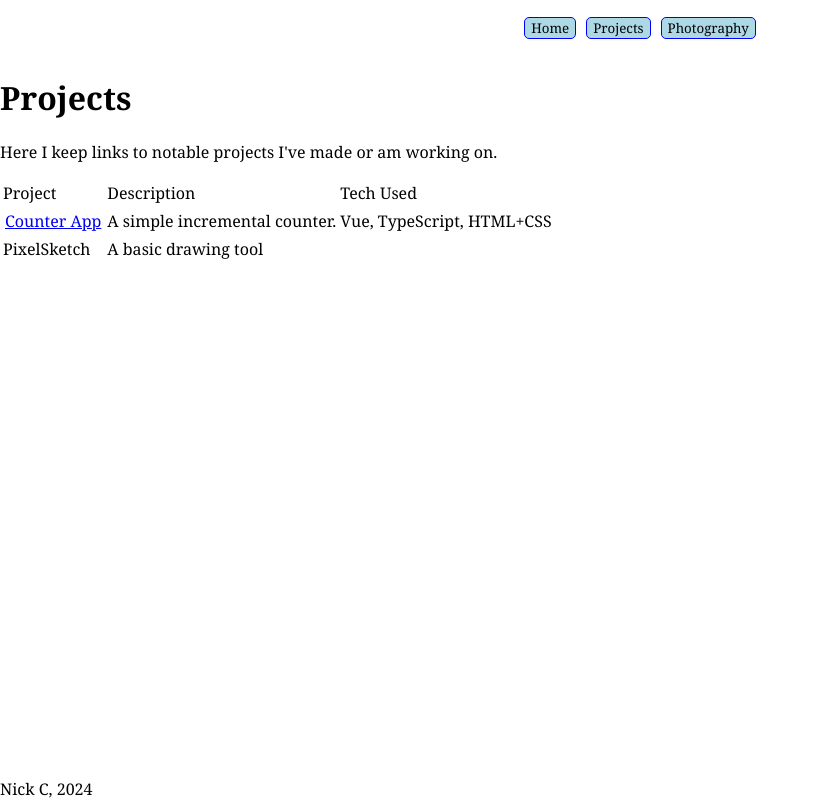
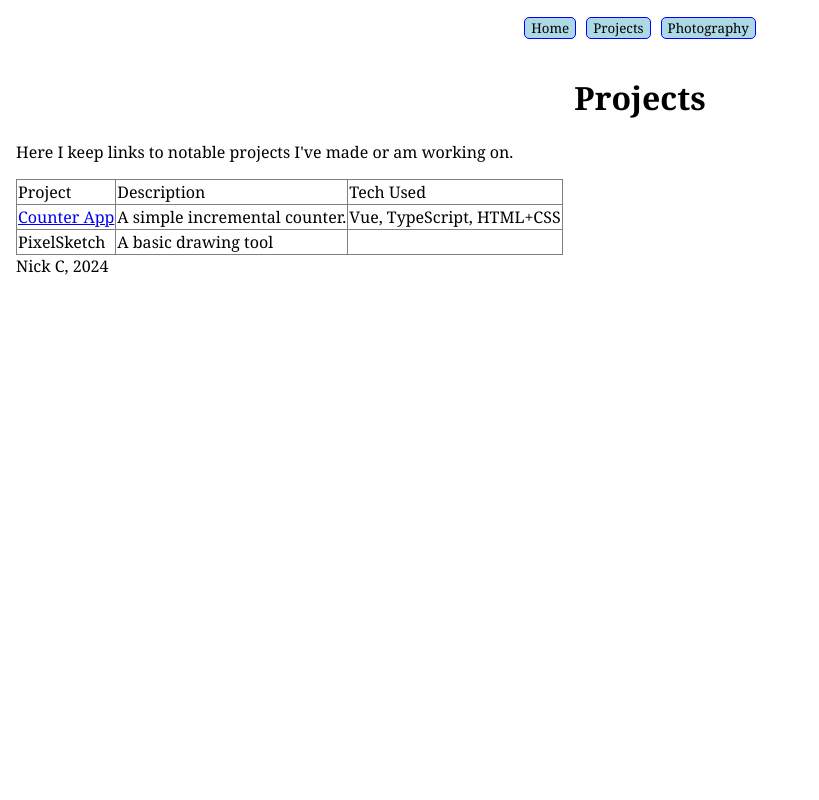
Before and after one commit to solo-nko/homepage, a Vue app: page /projects in a window 1280 px wide. Shown: the whole page, without its empty margins (0-819 px from the left). Built offline with nearby package versions, Linux system fonts and the light colour scheme.

Commit message:
Adjust CSS

```diff
--- a/src/App.vue
+++ b/src/App.vue
@@ -1,9 +1,9 @@
 <template>
 	<div id="app-container">
-		<header>
-			<TheNavigation></TheNavigation>
-		</header>
-		<RouterView id="router-view"/>
+		<header><TheNavigation></TheNavigation></header>
+		<main id="router-view">
+			<RouterView />
+		</main>
 		<TheFooter></TheFooter>
 	</div>
 </template>
@@ -21,16 +21,20 @@ export default {
 </script>
 
 <style>
-
 #app-container {
+	margin: 0 1rem;
 	display: flex;
 	flex-direction: column;
-	height: 100vh;
+	/* height: 100vh; */
 }
 
 #router-view {
 	flex-grow: 1;
 }
 
-
+td,
+table {
+	border: 1px gray solid;
+	border-collapse: collapse;
+}
 </style>
--- a/src/assets/main.css
+++ b/src/assets/main.css
@@ -1,14 +1,18 @@
 :root {
 	/* Color theme variables */
-	--backgroundColorDarkTheme: #1D4575;
-	--textColorDarkTheme: #FEFDFD;
-	--buttonColorDarkTheme: #337DD6;
+	--backgroundColorDarkTheme: #1d4575;
+	--textColorDarkTheme: #fefdfd;
+	--buttonColorDarkTheme: #337dd6;
 }
 
 * {
-	font-family: Cambria, Cochin, Georgia, Times, 'Times New Roman', serif
+	font-family: Cambria, Cochin, Georgia, Times, "Times New Roman", serif;
 }
 
 body {
 	margin: 0;
 }
+
+h1 {
+	text-align: center;
+}
--- a/src/views/HomeView.vue
+++ b/src/views/HomeView.vue
@@ -1,5 +1,3 @@
 <template>
-	<main>
 		<h1>Home</h1>
-	</main>
 </template>
--- a/src/views/PhotosView.vue
+++ b/src/views/PhotosView.vue
@@ -1,5 +1,4 @@
 <template>
-	<main>
 	<h1>Photo Gallery</h1>
 	<h2>My Gear</h2>
 	<table>
@@ -26,5 +25,4 @@
 		</tbody>
 	</table>
 	<h2>Sample Photos</h2>
-	</main>
 </template>
--- a/src/views/ProjectsView.vue
+++ b/src/views/ProjectsView.vue
@@ -1,5 +1,4 @@
 <template>
-	<main>
 	<h1>Projects</h1>
 	<p>Here I keep links to notable projects I've made or am working on.</p>
 	<table>
@@ -12,7 +11,7 @@
 		</thead>
 		<tbody>
 			<tr>
-					<RouterLink :to="{ name: 'counterApp' }"><td>Counter App</td></RouterLink>
+				<td><RouterLink :to="{ name: 'counterApp' }">Counter App</RouterLink></td>
 				<td>A simple incremental counter.</td>
 				<td>Vue, TypeScript, HTML+CSS</td>
 			</tr>
@@ -22,7 +21,6 @@
 			</tr>
 		</tbody>
 	</table>
-	</main>
 </template>
 
 <script lang="ts">
```
Lines whose indentation alone changed are shown as unchanged.
